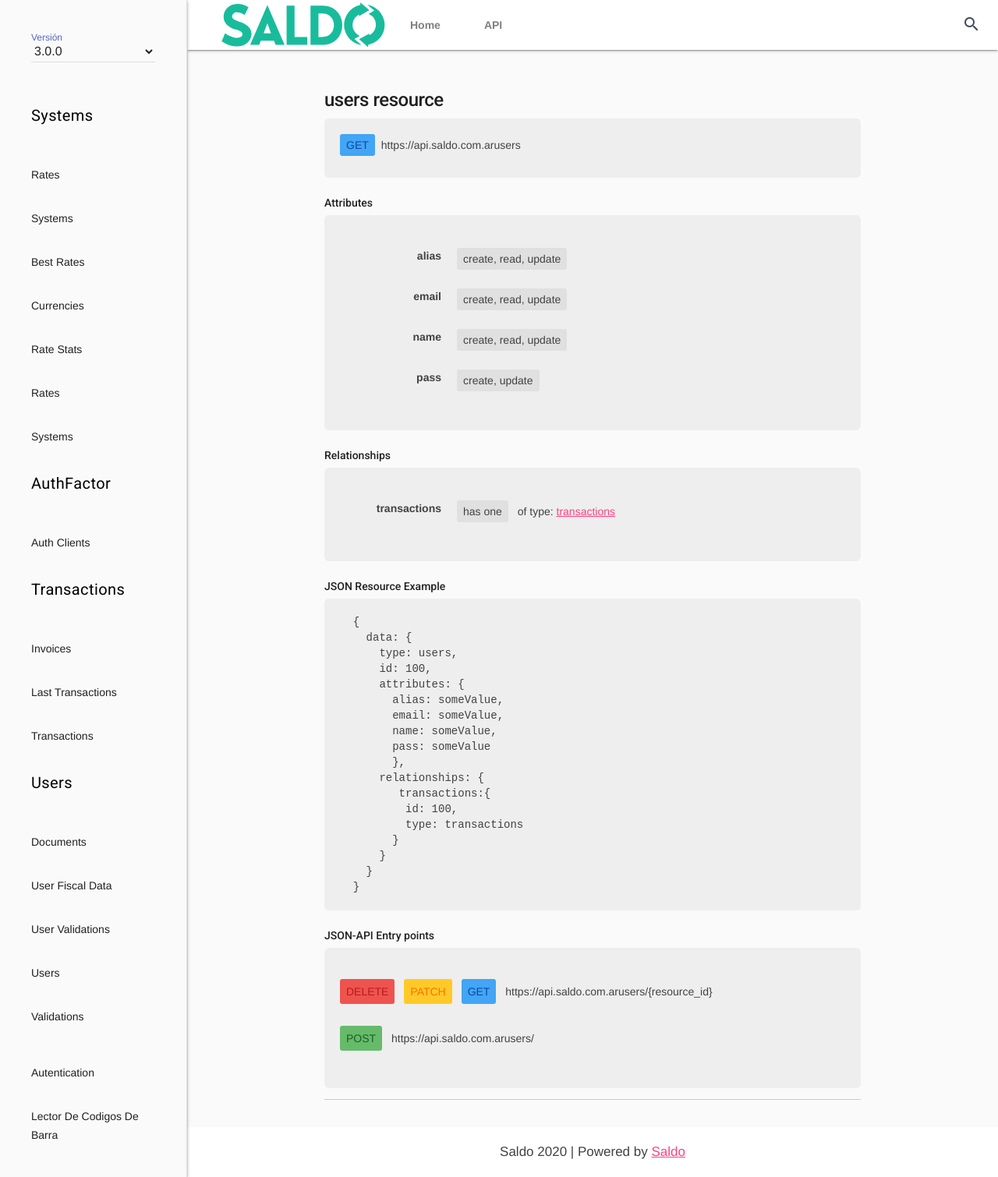
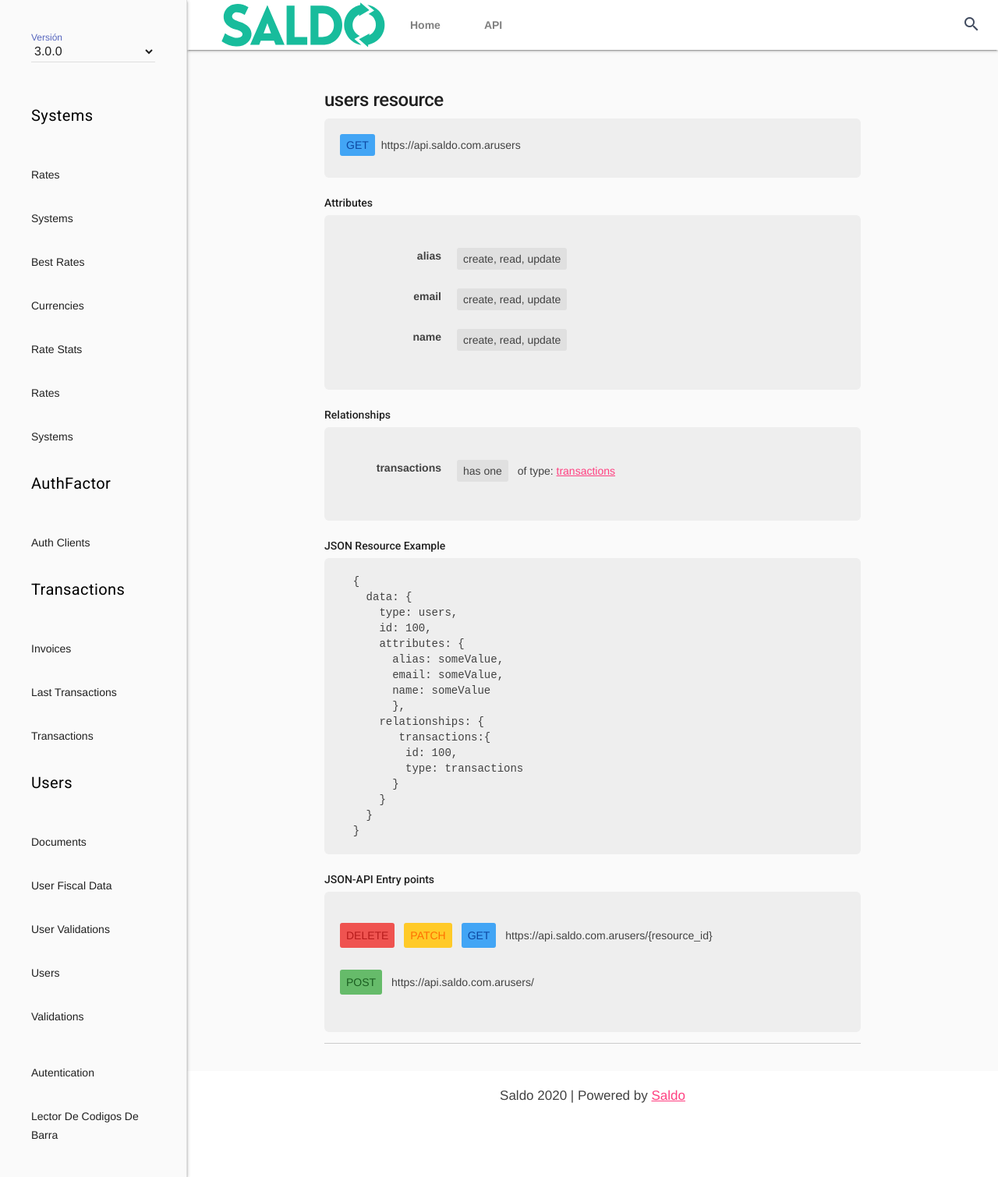
Before and after one commit to reyesoft/dev.saldo.com.ar, a Jekyll site: the page built from _docs/3.0.0/resources/_users/users.md, in a window 1280 px wide. Shown: the whole page at 78% size. Built offline with Jekyll 4.4.1, drawn with Linux system fonts in a browser that asks for light colours; nearby versions of some CDN libraries.

Commit message:
from BB pipeline

```diff
--- a/_docs/3.0.0/resources/_users/users.md
+++ b/_docs/3.0.0/resources/_users/users.md
@@ -16,10 +16,6 @@ attributes:
     name: name
     crud: 'create, read, update'
     sortable: 'true'
-  -
-    name: pass
-    crud: 'create, update'
-    sortable: 'true'
 relationships:
   -
     resource: transactions
```
